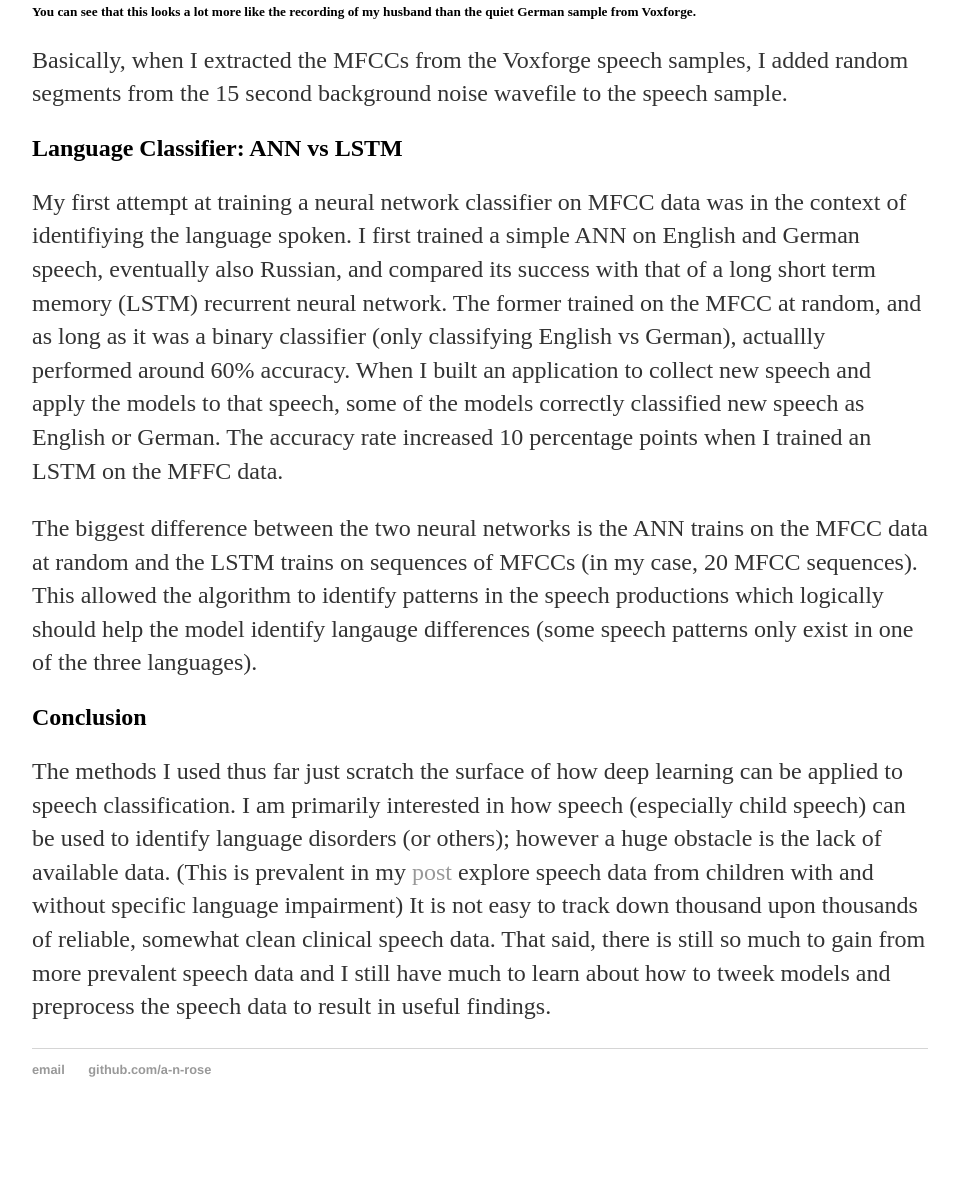
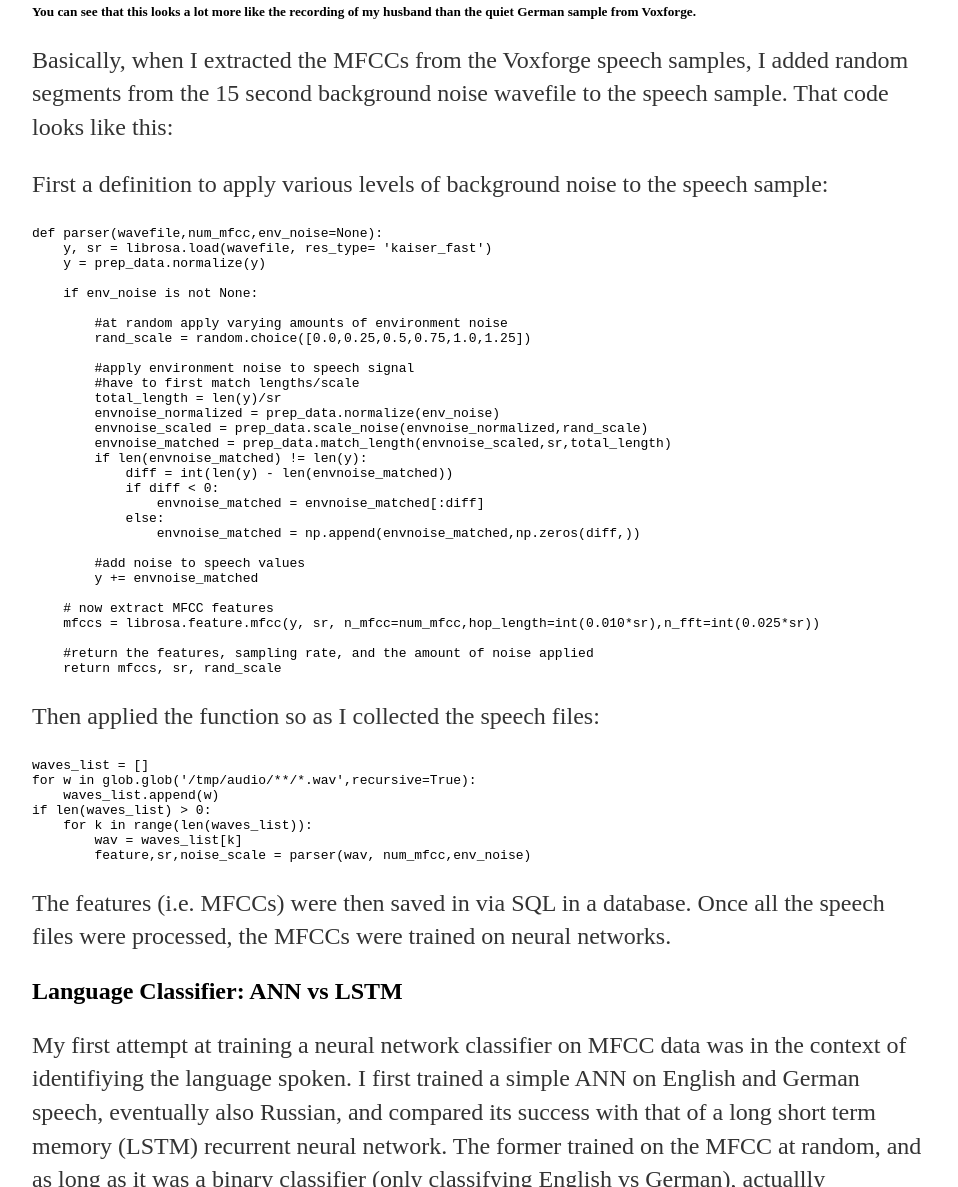
Before and after one commit to a-n-rose/a-n-rose.github.io, a Jekyll site: the page built from _posts/2018-09-09-MFCC-extraction-prep-speech-4-deep-learning.md, in a window 1280 px wide and 1400 px high, scrolled down 4800 px. Shown: the part 213-1400 px from the top of the window, without its empty margins (160-1118 px from the left). Built offline with Jekyll 4.4.1, drawn with Linux system fonts in a browser that asks for light colours; before the commit the page ends 6150 px from its top, so only the background shows below that.

Commit message:
added code

````diff
--- a/_posts/2018-09-09-MFCC-extraction-prep-speech-4-deep-learning.md
+++ b/_posts/2018-09-09-MFCC-extraction-prep-speech-4-deep-learning.md
@@ -51,7 +51,55 @@ One can go about this problem a few ways. One is to make sure the model is appli
 ![Imgur](https://i.imgur.com/piHtRP0.png?1)
 ##### You can see that this looks a lot more like the recording of my husband than the quiet German sample from Voxforge.
 
-Basically, when I extracted the MFCCs from the Voxforge speech samples, I added random segments from the 15 second background noise wavefile to the speech sample.
+Basically, when I extracted the MFCCs from the Voxforge speech samples, I added random segments from the 15 second background noise wavefile to the speech sample. That code looks like this:
+
+First a definition to apply various levels of background noise to the speech sample:
+
+```
+def parser(wavefile,num_mfcc,env_noise=None):
+    y, sr = librosa.load(wavefile, res_type= 'kaiser_fast')
+    y = prep_data.normalize(y)
+
+    if env_noise is not None:
+
+        #at random apply varying amounts of environment noise
+        rand_scale = random.choice([0.0,0.25,0.5,0.75,1.0,1.25])
+
+        #apply environment noise to speech signal
+        #have to first match lengths/scale
+        total_length = len(y)/sr
+        envnoise_normalized = prep_data.normalize(env_noise)
+        envnoise_scaled = prep_data.scale_noise(envnoise_normalized,rand_scale)
+        envnoise_matched = prep_data.match_length(envnoise_scaled,sr,total_length)
+        if len(envnoise_matched) != len(y):
+            diff = int(len(y) - len(envnoise_matched))
+            if diff < 0:
+                envnoise_matched = envnoise_matched[:diff]
+            else:
+                envnoise_matched = np.append(envnoise_matched,np.zeros(diff,))
+
+        #add noise to speech values
+        y += envnoise_matched
+
+    # now extract MFCC features
+    mfccs = librosa.feature.mfcc(y, sr, n_mfcc=num_mfcc,hop_length=int(0.010*sr),n_fft=int(0.025*sr))
+
+    #return the features, sampling rate, and the amount of noise applied
+    return mfccs, sr, rand_scale
+```
+Then applied the function so as I collected the speech files:
+
+```
+waves_list = []
+for w in glob.glob('/tmp/audio/**/*.wav',recursive=True):
+    waves_list.append(w)
+if len(waves_list) > 0:
+    for k in range(len(waves_list)):
+        wav = waves_list[k]
+        feature,sr,noise_scale = parser(wav, num_mfcc,env_noise)
+```
+
+The features (i.e. MFCCs) were then saved in via SQL in a database. Once all the speech files were processed, the MFCCs were trained on neural networks.
 
 ## Language Classifier: ANN vs LSTM
 
````
